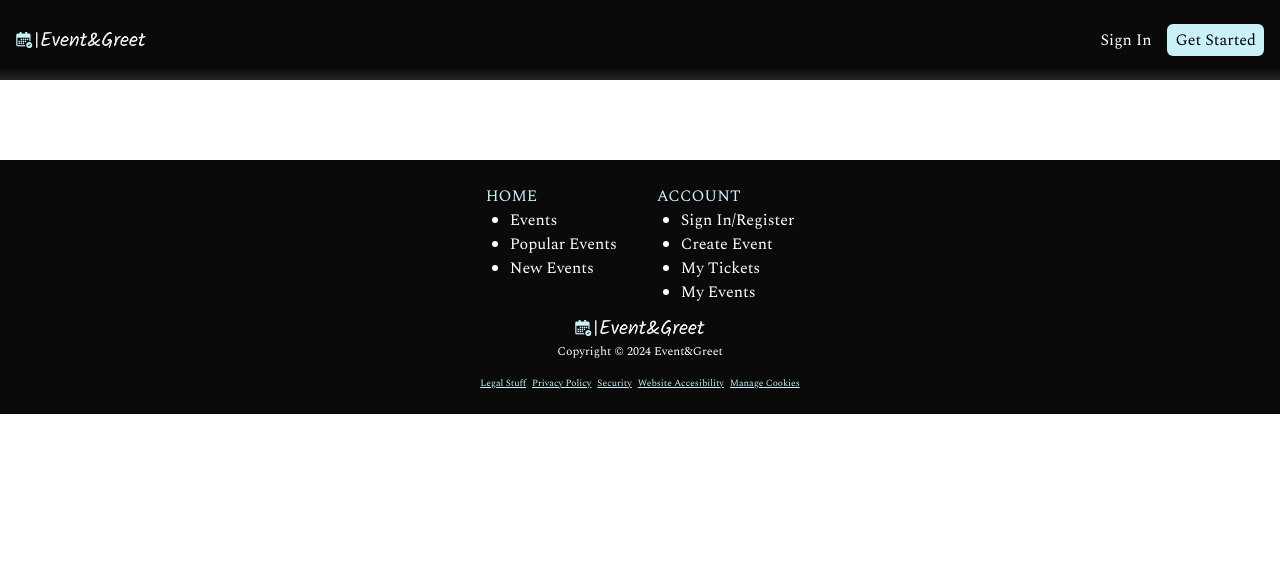
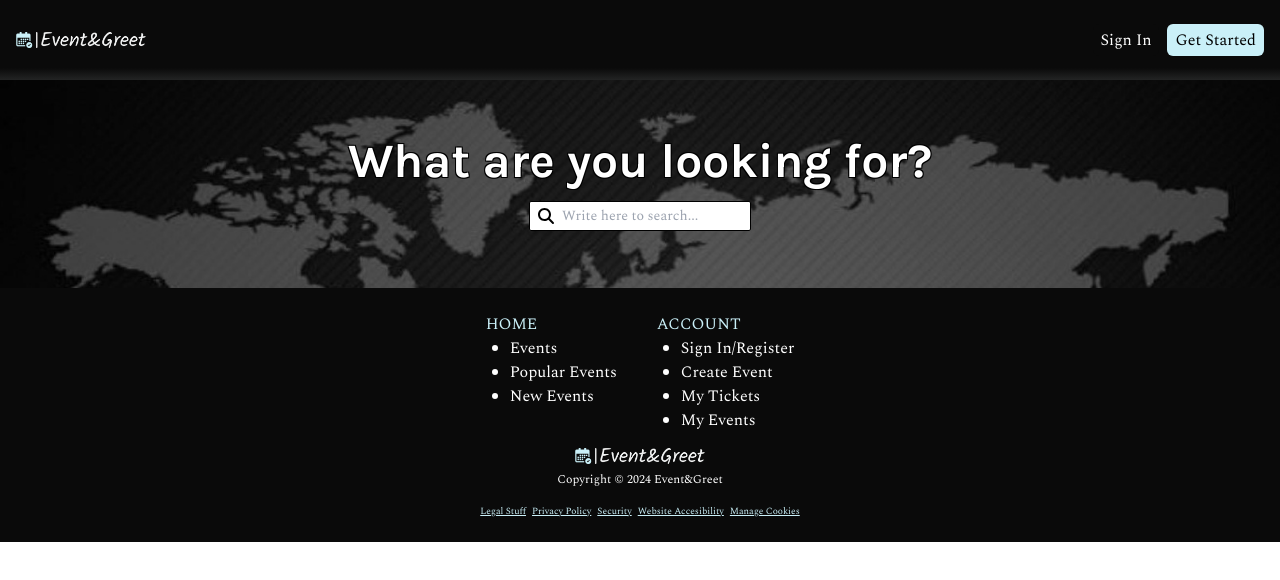
Before and after one commit to TFG-Eventos-y-Tickets-DAW/eventos-y-tickets-frontend, a React (Vite) app: page / in a window 1280 px wide. Shown: the top 580 px of the page. Built offline with nearby package versions, Linux system fonts and the light colour scheme.

Commit message:
Add Hero+SearchBar

```diff
--- a/package.json
+++ b/package.json
@@ -10,6 +10,9 @@
     "preview": "vite preview"
   },
   "dependencies": {
+    "@fortawesome/fontawesome-svg-core": "^6.5.1",
+    "@fortawesome/free-solid-svg-icons": "^6.5.1",
+    "@fortawesome/react-fontawesome": "^0.2.0",
     "localforage": "^1.10.0",
     "match-sorter": "^6.3.4",
     "react": "^18.2.0",
--- a/src/App.tsx
+++ b/src/App.tsx
@@ -1,12 +1,30 @@
 import Footer from "./Static/Footer";
 import Navbar from "./Static/Navbar";
 import "./index.css";
+import { FontAwesomeIcon } from "@fortawesome/react-fontawesome";
+import { faMagnifyingGlass } from "@fortawesome/free-solid-svg-icons";
 
 function App() {
     return (
         <>
             <Navbar />
-            <div className="px-10 py-10"></div>
+            <div className="bg-hero-image h-52 bg-cover flex flex-col items-center justify-center gap-4">
+                <h1 className="font-karla font-bold text-white text-5xl text-center text-stroke-3">
+                    What are you looking for?
+                </h1>
+                <div className="flex justify-center items-center bg-white px-2 gap-1 rounded-sm border border-black">
+                    <FontAwesomeIcon
+                        icon={faMagnifyingGlass}
+                        className="hover:text-accent-blue"
+                    />
+                    <input
+                        type="text"
+                        placeholder="Write here to search..."
+                        className="font-spectral p-1 outline-none text-sm"
+                    />
+                </div>
+            </div>
+
             <Footer />
         </>
     );
--- a/src/index.css
+++ b/src/index.css
@@ -4,3 +4,8 @@
 @tailwind base;
 @tailwind components;
 @tailwind utilities;
+
+.text-stroke-3 {
+    text-shadow: -1px -1px 0 black, 1px -1px 0 black, -1px 1px 0 black,
+        1px 1px 0 black;
+}
--- a/tailwind.config.js
+++ b/tailwind.config.js
@@ -16,6 +16,9 @@ export default {
                 karla: ["Karla", "sans-serif"],
                 spectral: ["Spectral", "serif"],
             },
+            backgroundImage: {
+                "hero-image": "url('src/assets/Hero.jpg')",
+            },
         },
     },
     plugins: [],
```
Also changed, not shown: src/assets/Hero.jpg (added), 1 other file (tests, documents, lock files or other folders).
